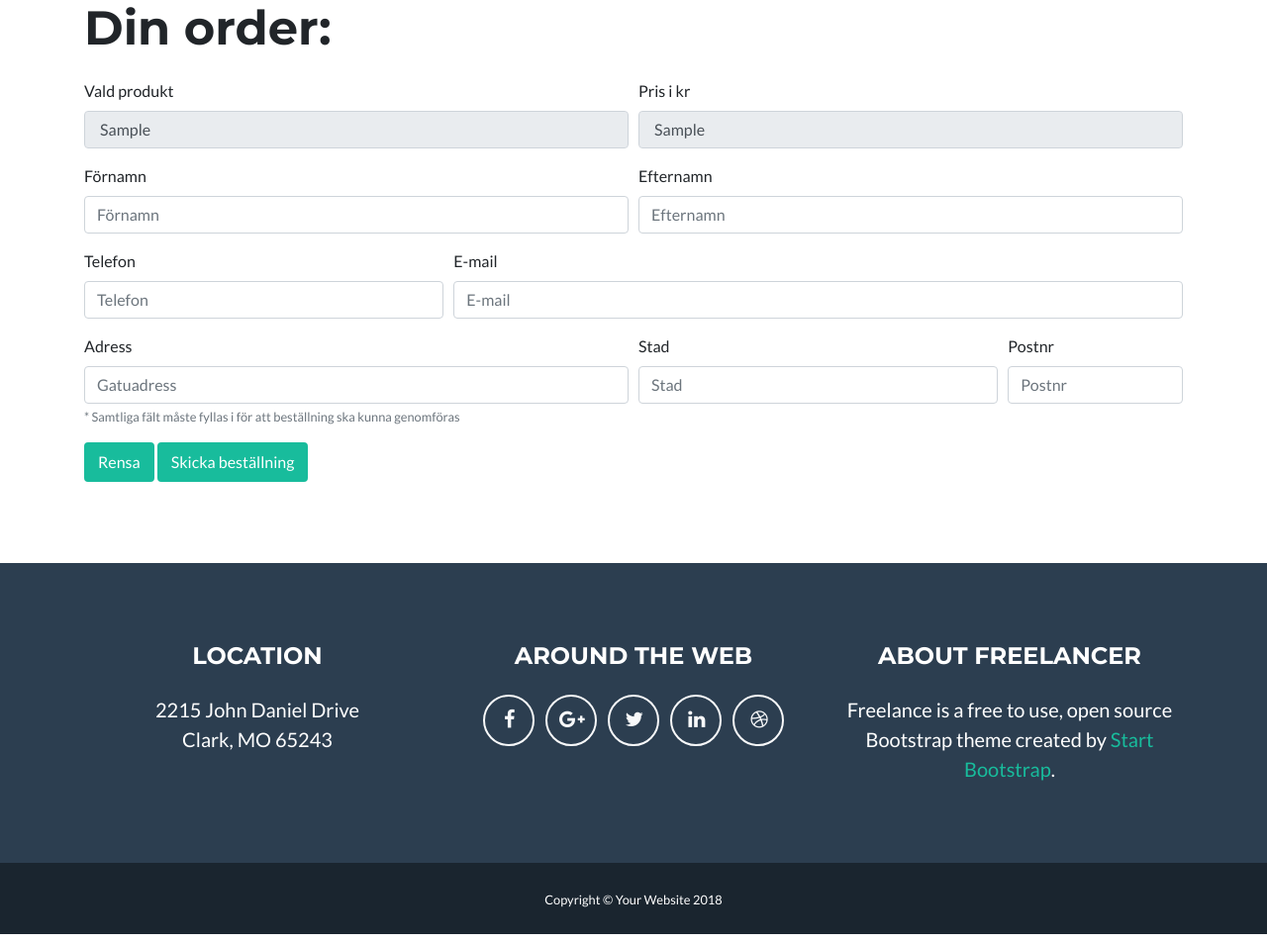
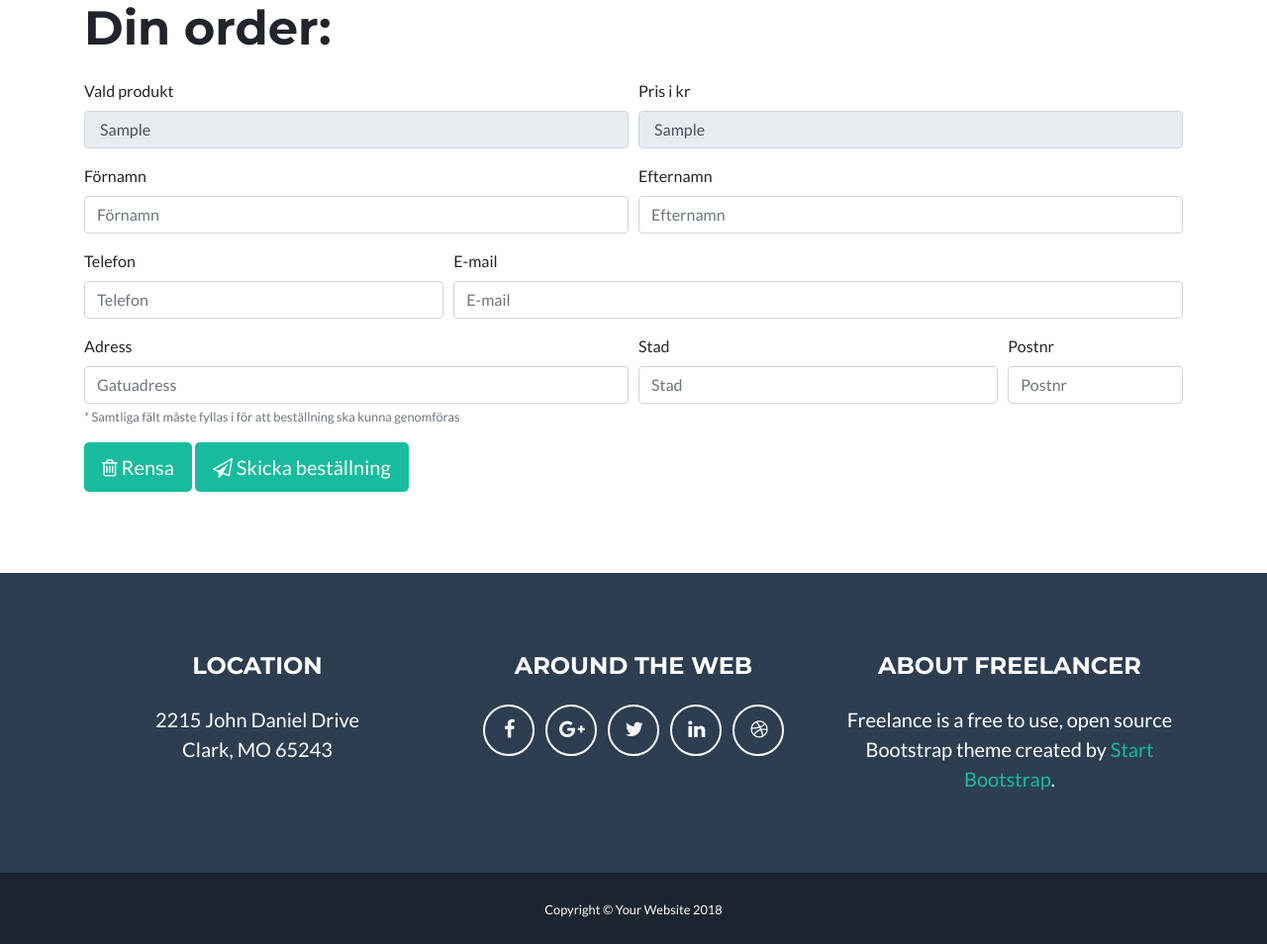
Before and after one commit to tobiashed/retrobutiken, a PHP site: the page made by order.php in a window 1280 px wide. Shown: the part 1068-2022 px from the top of the page at 99% size. Run offline with PHP 8.4, Linux system fonts and the light colour scheme; tables that the repository leaves empty or names only in its code hold one stand-in row (values such as "Sample post").

Commit message:
ändrade knapparna i orderformuläret

```diff
--- a/order.php
+++ b/order.php
@@ -115,8 +115,9 @@
                 </div>
                 <div class='form-group row'>
                     <div class='col-sm-12'>
-                        <input type='reset' value='Rensa' class='btn btn-primary'>
-                        <button type='submit' class='btn btn-primary'>Skicka beställning</button>
+
+                        <button type='reset' class='btn btn-primary btn-lg rounded-pill'><i class='	fa fa-trash-o'></i> Rensa</button>
+                        <button type='submit' class='btn btn-primary btn-lg rounded-pill'><i class='fa fa-send-o'></i> Skicka beställning</button>
                     </div>
                 </div>
             </form>";
```
